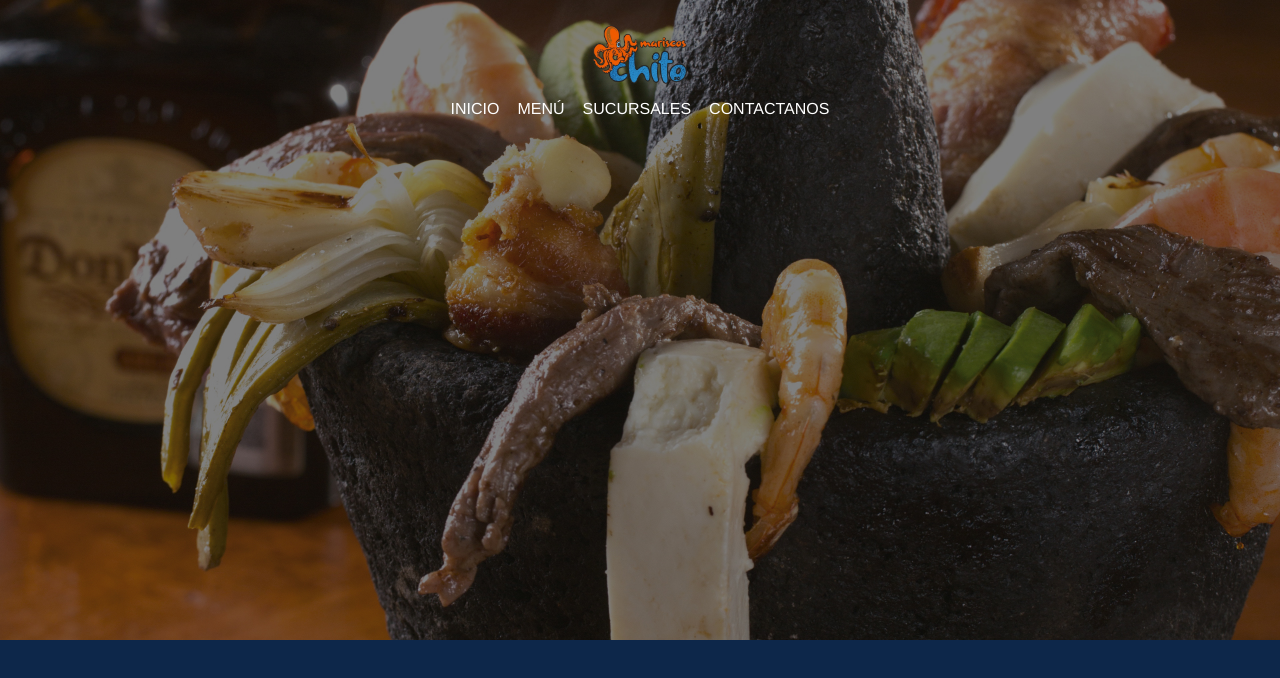
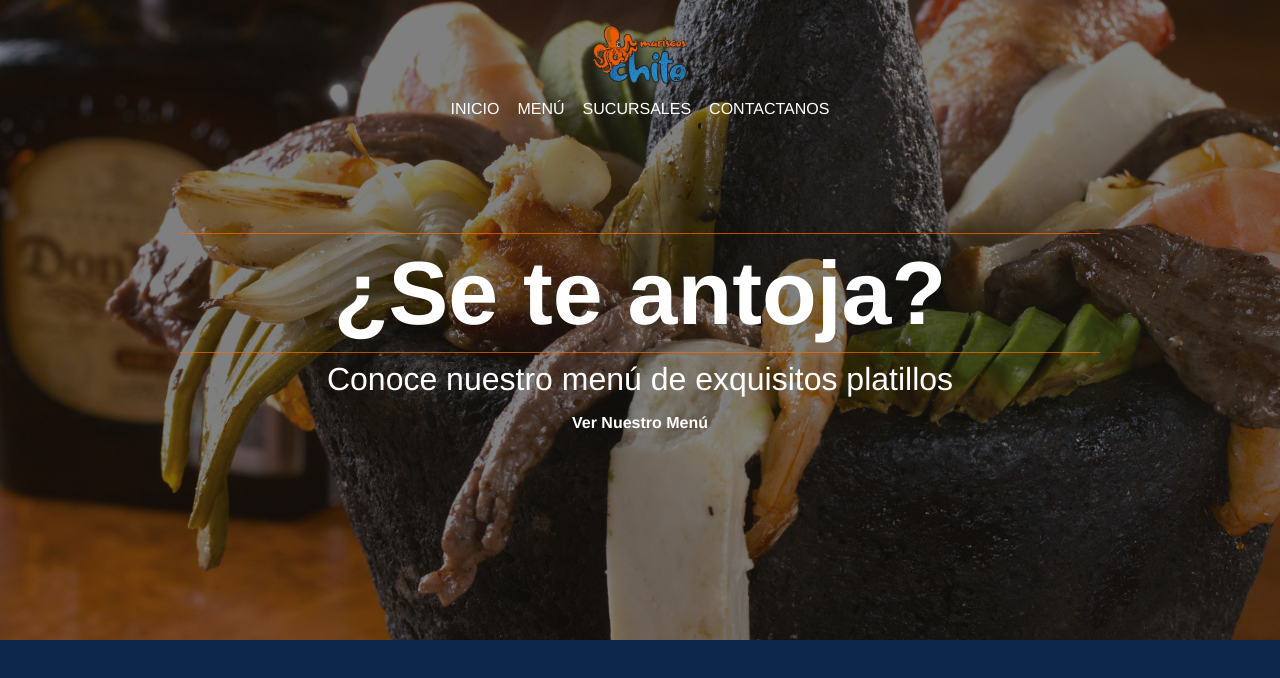
Before and after one commit to LuisChito/client-mariscos, a React (Vite) app: page / in a window 1280 px wide. Shown: the top 678 px of the page. Built offline with nearby package versions, Linux system fonts and the light colour scheme.

Commit message:
refactor: reorganizar estructura de carpetas del Dashboard y componentes

```diff
--- a/src/app/router/routes.jsx
+++ b/src/app/router/routes.jsx
@@ -1,5 +1,5 @@
 import { createBrowserRouter } from 'react-router-dom'
-import Dashboard from '@ui/dashboard/index.jsx'
+import Dashboard from '@ui/dashboard/pages/dashboard'
 
 export const router = createBrowserRouter([
 	{
--- a/src/ui/dashboard/components/carrucel.css
+++ b/src/ui/dashboard/header/components/carrucel.css
@@ -3,6 +3,7 @@
   width: 100%;
   /* Alto visible del hero */
   height: 80vh;
+  overflow: hidden;
 }
 
 .carrucel-slides {
@@ -45,7 +46,8 @@
   position: absolute;
   top: 0;
   left: 0;
-  width:100%;
+  width: 100%;
+  height: 100%;
   z-index: 1;
 }
 
--- a/src/ui/dashboard/components/carrucel.jsx
+++ b/src/ui/dashboard/header/components/carrucel.jsx
@@ -21,7 +21,9 @@ const Carrucel = ({ children }) => {
           />
         ))}
       </div>
-      <div className="carrucel-content">{children}</div>
+      <div className="carrucel-content">
+        {children}
+      </div>
     </section>
   )
 }
--- /dev/null
+++ b/src/ui/dashboard/header/components/heroText.css
@@ -0,0 +1,27 @@
+.text {
+  margin-top: 14vh;
+  text-align: center;
+  color: #fff;
+}
+
+.text h1 {
+  font-size: clamp(2.8rem, 9vw, 5.6rem);
+  line-height: 1.05;
+  font-weight: 600;
+  margin: 0 auto 14px;
+  max-width: 920px;
+  border-top: 1px solid rgba(255, 106, 0, 0.7);
+  border-bottom: 1px solid rgba(255, 106, 0, 0.7);
+  padding: 12px;
+}
+
+.text p {
+  font-size: clamp(1.2rem, 3.2vw, 2rem);
+  margin: 0 0 20px;
+}
+
+.text a {
+  color: #fff;
+  text-decoration: none;
+  font-weight: 600;
+}
--- /dev/null
+++ b/src/ui/dashboard/header/components/heroText.jsx
@@ -0,0 +1,14 @@
+import React from 'react'
+import './heroText.css'
+
+const Text = () => {
+  return (
+    <div className="text">
+      <h1>¿Se te antoja?</h1>
+      <p>Conoce nuestro menú de exquisitos platillos</p>
+      <a href="/menu">Ver Nuestro Menú</a>
+    </div>
+  )
+}
+
+export default Text
--- a/src/ui/dashboard/index.jsx
+++ b/src/ui/dashboard/header/pages/header.jsx
@@ -1,12 +1,14 @@
 import React from 'react';
-import Header from './components/header';
-import Carrucel from './components/carrucel';
+import Header from '../components/header';
+import Carrucel from '../components/carrucel';
+import Text from '../components/heroText';
 
 const Dashboard = () => {
   return (
     <div>
       <Carrucel>
         <Header />
+        <Text />
       </Carrucel>
     </div>
   )
--- /dev/null
+++ b/src/ui/dashboard/pages/dashboard.jsx
@@ -0,0 +1,10 @@
+import React from 'react'
+import Header from '../header/pages/header';
+
+const dashboard = () => {
+  return (
+    <Header/>
+  )
+}
+
+export default dashboard
```
Also changed, not shown: src/ui/dashboard/header/components/header.css (renamed from src/ui/dashboard/components/header.css), src/ui/dashboard/header/components/header.jsx (renamed from src/ui/dashboard/components/header.jsx).
